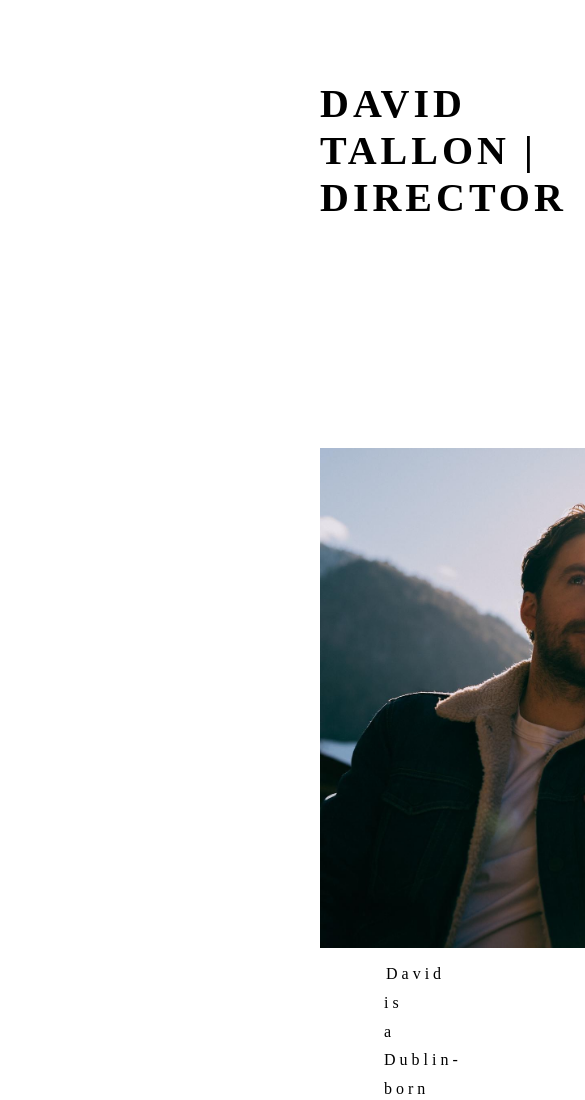
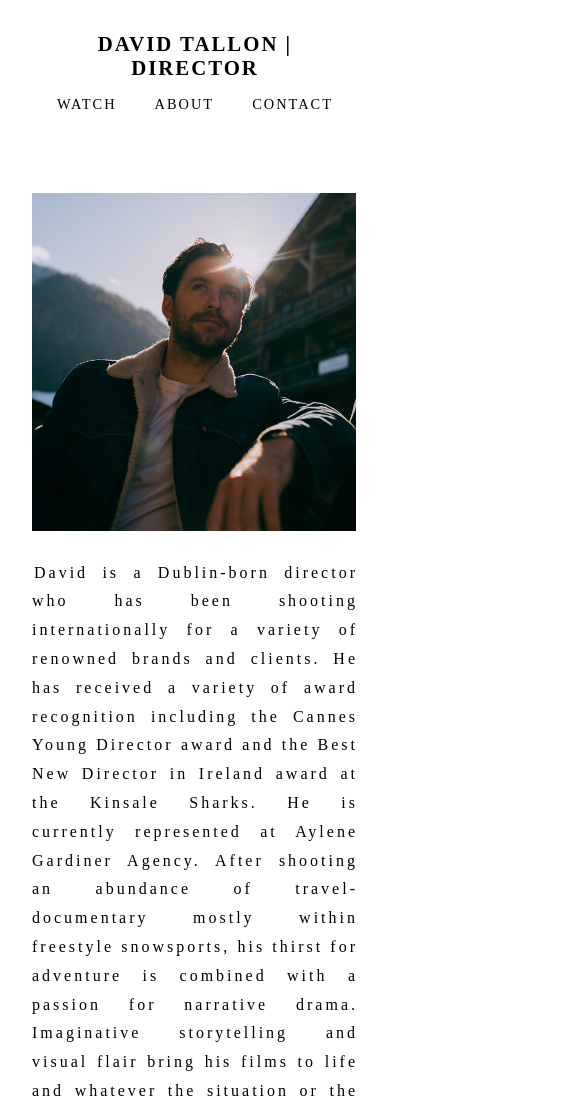
Before and after one commit to davetallon/Film-website, a plain HTML site: page About/index_about.html in a window 390 px wide. Shown: the top 1100 px of the page, 585 px wide, since content can reach past the window. Drawn offline with Linux system fonts and the light colour scheme; a web font is replaced by a local one.

Commit message:
Add files via upload

```diff
--- a/About/index_about.html
+++ b/About/index_about.html
@@ -33,8 +33,12 @@
                 <span class="bioImg">
 
                 </span>
-                <span class="bioTxt">David is a Dublin-born & London-based director who has been shooting internationally for a variety of renowned brands and clients. With a previous life as a freestyle snow-sports filmmaker for Team GB (with over 5 million views) his thirst for adventure is combined with a passion for narrative drama.
-                                    Imaginative storytelling and visual flair help bring his films to life. Whatever the budget, his focus is primarily on great work! </br>
+                <span class="bioTxt">David is a Dublin-born director who has been shooting internationally for a variety of renowned brands and clients.
+                                        He has received a variety of award recognition including the Cannes Young Director award and the Best New Director in Ireland award
+                                        at the Kinsale Sharks. He is currently represented at Aylene Gardiner Agency. After shooting an abundance of travel-documentary
+                                        mostly within freestyle snowsports, his thirst for adventure is combined with a passion for narrative drama. Imaginative
+                                        storytelling and visual flair bring his films to life and whatever the situation or the budget, his focus is primarily on great
+                                        work. </br>
                                     <br>
                                     <br>David is represented by Aylene Gardiner Agency.
                                     <br>
--- a/About/style_about.css
+++ b/About/style_about.css
@@ -109,3 +109,44 @@ header > div {
     text-indent: 2px;
     line-height: 1.8;
 }
+
+@media (max-width: 40rem) {
+    body {
+        padding-top: 2rem;
+        padding-left: 2rem;
+        padding-right: 2rem;
+    }
+
+    .main_header {
+        width: auto;
+        text-align: center;
+    }
+
+    .hero_logo {
+        font-size: 1.3rem;
+        letter-spacing: 2px;
+    }
+
+    .main_nav {
+        padding-left: 0px;
+        letter-spacing: 2px;
+    }
+
+    .bioImg {
+        width: 83vw;
+        height: 40vh;
+    }
+
+    .bioSpace {
+        display: block;
+        padding-top: 4rem;
+        padding-bottom: 1rem;
+    }
+
+    .bioTxt {
+        letter-spacing: 3px;
+        padding: unset;
+        width: auto;
+        padding-top: 1.5rem;
+    }
+}
```
